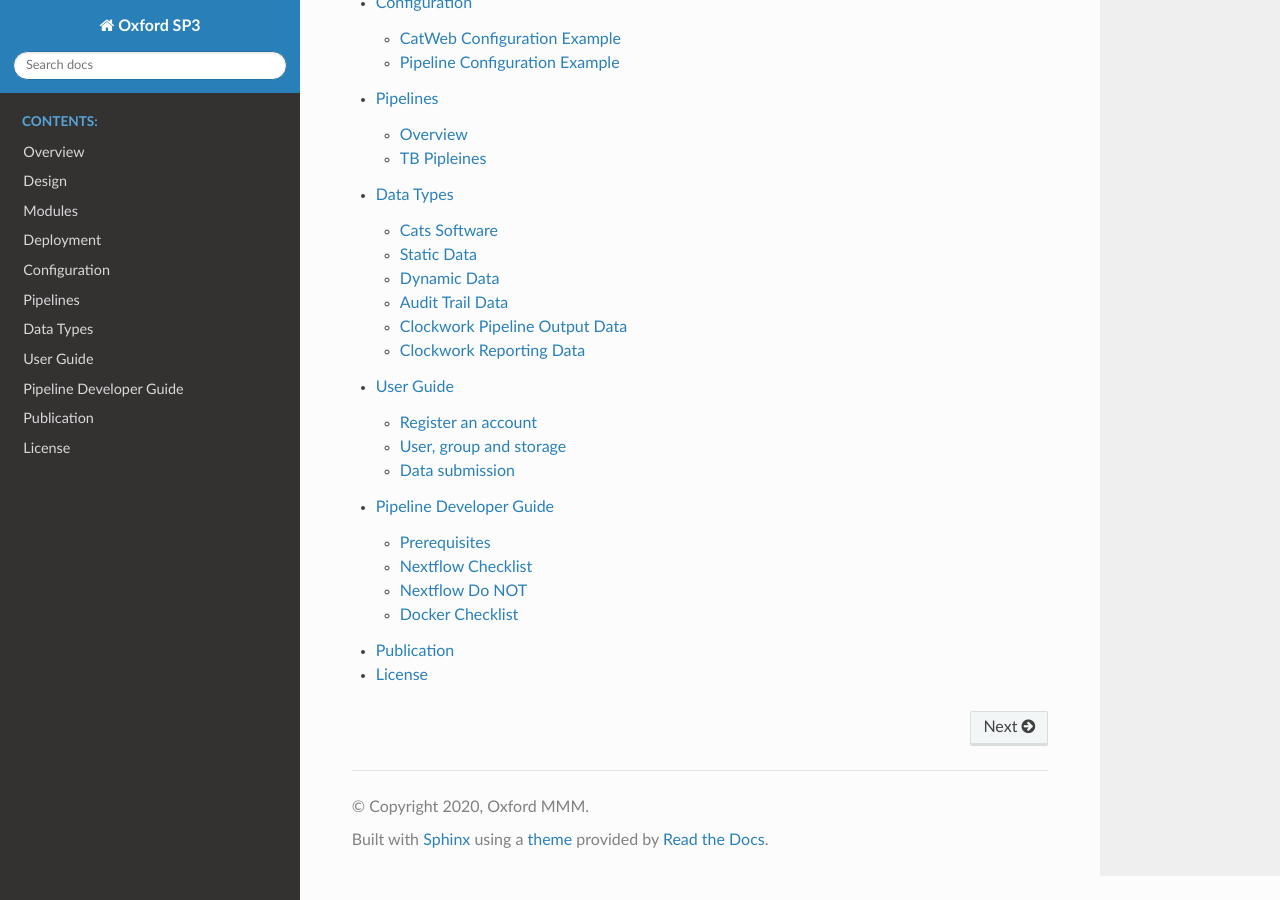
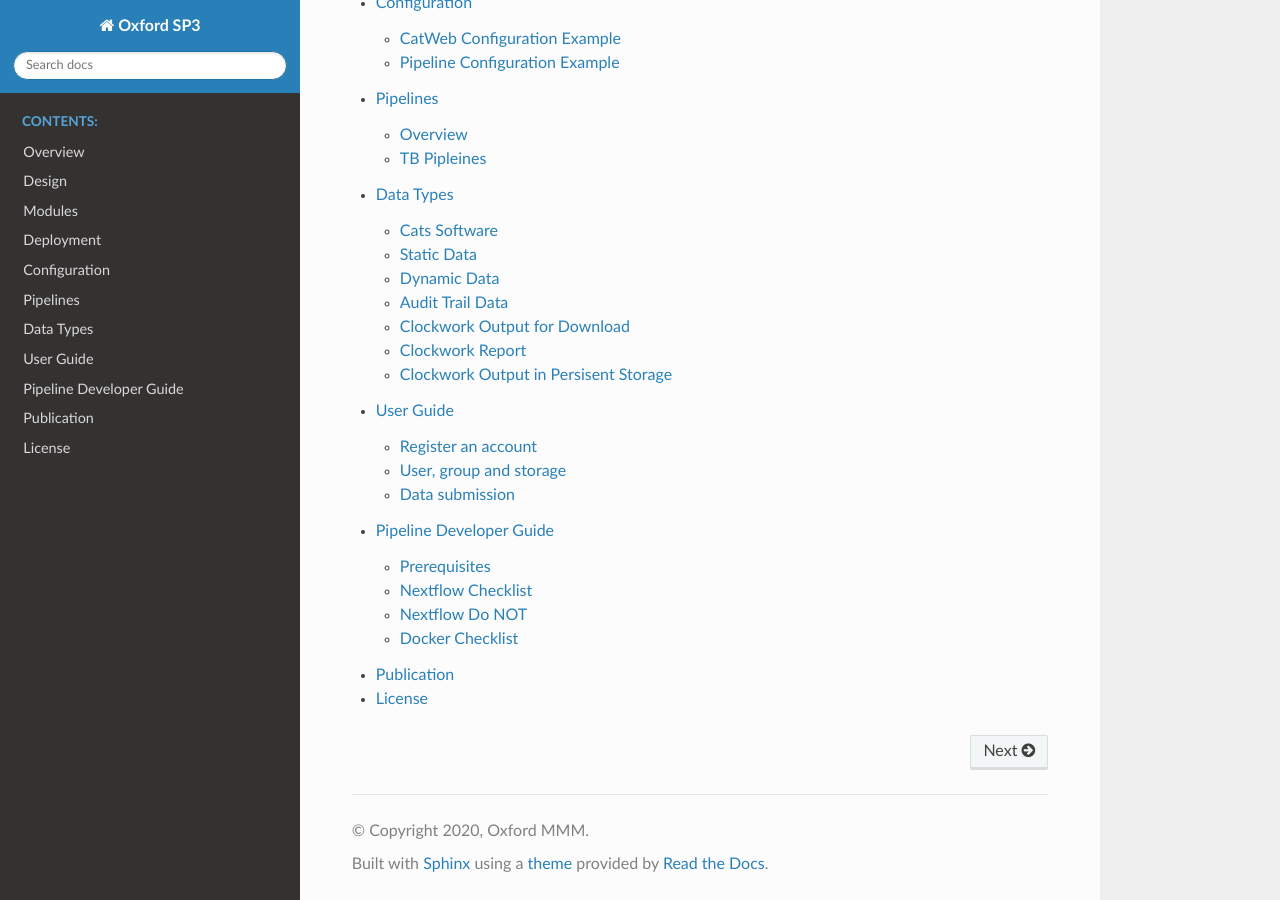
Before and after one commit to oxfordmmm/catdocs, a Sphinx documentation site: the page built from docs/source/index.rst, in a window 1280 px wide and 900 px high, scrolled down 1177 px. Built offline with Sphinx 7.4.7 and the Read the Docs theme 2.0.0, drawn with Linux system fonts in a browser that asks for light colours; some of the changed lines change nothing that is shown.

Commit message:
add clockwork v090 output

```diff
--- a/docs/source/data.rst
+++ b/docs/source/data.rst
@@ -146,57 +146,57 @@
         "ftp.sra.ebi.ac.uk/vol1/fastq/SRR367/005/SRR3675245/SRR3675245_2.fastq.gz"]
     }
 
-Clockwork Pipeline Output Data
-------------------------------
+Clockwork Output for Download
+-----------------------------
 
 .. code-block:: bash
 
-    SRR3675383
-    ├── cortex
-    │   ├── cortex.in.fofn
-    │   ├── cortex.in.index
-    │   ├── cortex.in.index_ref.fofn
-    │   ├── cortex.log
-    │   ├── cortex.out
-    │   │   ├── binaries
-    │   │   │   ├── cleaned
-    │   │   │   │   └── k31
-    │   │   │   │       ├── sample.kmer31.q5cleaned_5.ctx
-    │   │   │   │       └── sample.kmer31.q5cleaned_5.ctx.log
-    │   │   │   └── uncleaned
-    │   │   │       └── 31
-    │   │   │           ├── sample.unclean.kmer31.q5.ctx.build_log
-    │   │   │           └── sample.unclean.kmer31.q5.ctx.covg
-    │   │   ├── calls
-    │   │   │   ├── joint_callsets
-    │   │   │   ├── per_sample_callsets
-    │   │   │   │   └── sample_varcalling_log_k31_clean5.calling_on_this_sample_only.log
-    │   │   │   ├── union_all_independent_k31_bc_callsets.genotyped
-    │   │   │   ├── union_all_independent_k31_bc_callsets.genotyped.log
-    │   │   │   └── union_all_independent_k31_bc_callsets.log
-    │   │   └── vcfs
-    │   │       ├── cortex_wk_flow_I_RefCC_FINALcombined_BC_calls_at_all_k.decomp.vcf
-    │   │       ├── cortex_wk_flow_I_RefCC_FINALcombined_BC_calls_at_all_k.raw.vcf
-    │   │       └── union_all_independent_k31_bc_callsets.genotyped.aligned_branches
-    │   └── kmer_counts.txt.gz
-    ├── minos
-    │   ├── debug.calls_with_zero_cov_alleles.vcf
-    │   ├── final.vcf
-    │   ├── final.vcf.plots.data.tsv
-    │   ├── final.vcf.plots.dp_hist.pdf
-    │   ├── final.vcf.plots.gt_conf_dp_scatter.pdf
-    │   ├── final.vcf.plots.gt_conf_hist.pdf
-    │   ├── gramtools.build.report.json
-    │   ├── gramtools.in.vcf
-    │   ├── gramtools.quasimap.report.json
-    │   └── log.txt
-    └── samtools
-        ├── rmdup.bam
-        └── samtools.vcf
+    /work/output/407f775a-04d9-4276-8220-4628ffbe0edb
+    8 directories, 26 files
+    Total size: 791M
+
+    └── ERR025833
+        ├── cortex
+        │   └── cortex.out
+        │       └── vcfs
+        │           └── cortex_wk_flow_I_RefCC_FINALcombined_BC_calls_at_all_k.raw.vcf
+        ├── minos
+        │   ├── final.vcf
+        │   ├── gvcf.fasta
+        │   ├── gvcf.samtools.vcf
+        │   └── gvcf.vcf.gz
+        ├── samtools
+        │   ├── rmdup.bam
+        │   └── samtools.vcf
+        ├── samtools_qc
+        │   ├── het_snps.het_calls.vcf
+        │   ├── het_snps.per_contig.tsv
+        │   ├── het_snps.summary.tsv
+        │   ├── samtools_qc.plot-acgt-cycles.png
+        │   ├── samtools_qc.plot-coverage.png
+        │   ├── samtools_qc.plot-gc-content.png
+        │   ├── samtools_qc.plot-gc-depth.png
+        │   ├── samtools_qc.plot-indel-cycles.png
+        │   ├── samtools_qc.plot-indel-dist.png
+        │   ├── samtools_qc.plot-insert-size.png
+        │   ├── samtools_qc.plot-mism-per-cycle.png
+        │   ├── samtools_qc.plot-quals-hm.png
+        │   ├── samtools_qc.plot-quals.png
+        │   ├── samtools_qc.plot-quals2.png
+        │   ├── samtools_qc.plot-quals3.png
+        │   └── samtools_qc.stats
+        └── speciation
+            ├── ERR025833_kraken2.tab
+            ├── mykrobe_output.json
+            └── reference_info.txt
 
 
-Clockwork Reporting Data
-------------------------
+Clockwork Report
+----------------
+
+.. image:: _static/ERR025833.png
+
+**data behind the report**
 
 +-------------------------+-------------------------+-----------------+
 | Process                 | Files                   | Notes           |
@@ -211,3 +211,23 @@
 +-------------------------+-------------------------+-----------------+
 | Resistance              | final.vcf               | reported        |
 +-------------------------+-------------------------+-----------------+
+
+Clockwork Output in Persisent Storage
+-------------------------------------
+
+.. code-block:: bash
+
+    └── ERR025833
+        ├── cortex
+        │   └── cortex.out
+        │       └── vcfs
+        ├── minos
+        │   ├── final.vcf
+        │   └── gvcf.fasta
+        ├── samtools
+        ├── samtools_qc
+        │   └── samtools_qc.stats
+        └── speciation
+            ├── ERR025833_kraken2.tab
+            ├── mykrobe_output.json
+            └── reference_info.txt
```
